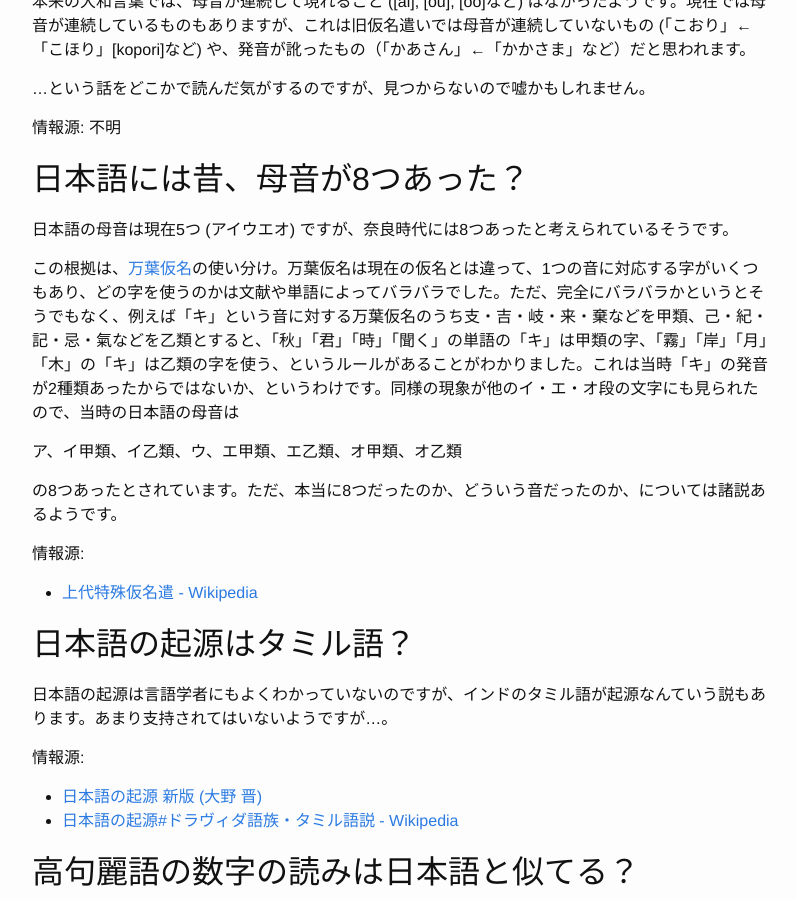
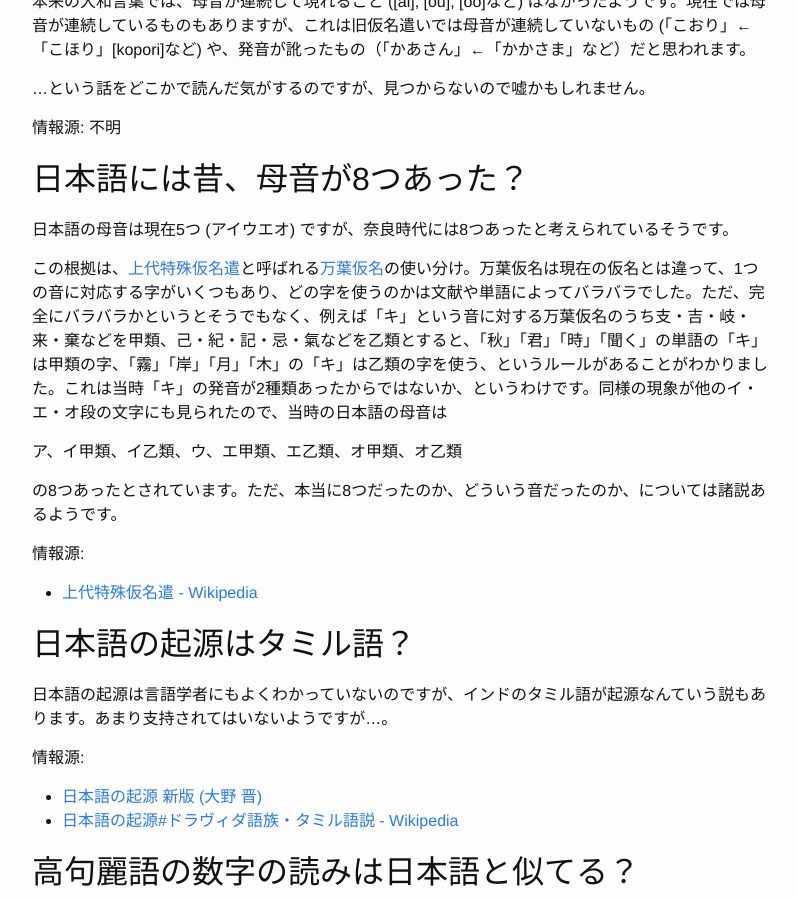
Before and after one commit to gimite/gimite.github.io, a Jekyll site: the page built from kanji-fun-facts.md, in a window 1280 px wide and 900 px high, scrolled down 4486 px. Shown: the whole window, without its empty margins (238-1035 px from the left). Built offline with Jekyll 4.4.1, drawn with Linux system fonts in a browser that asks for light colours; our own code applies the rules of GitHub Pages for plain Markdown files.

Commit message:
Update kanji-fun-facts.md

```diff
--- a/kanji-fun-facts.md
+++ b/kanji-fun-facts.md
@@ -146,7 +146,7 @@ a, ā, i, ī, u, ū, ṛ, ṝ, ḷ, ḹ, e, ai, o, au, (a)ṃ, (a)ḥ
 
 日本語の母音は現在5つ (アイウエオ) ですが、奈良時代には8つあったと考えられているそうです。
 
-この根拠は、[万葉仮名](https://ja.wikipedia.org/wiki/%E4%B8%87%E8%91%89%E4%BB%AE%E5%90%8D)の使い分け。万葉仮名は現在の仮名とは違って、1つの音に対応する字がいくつもあり、どの字を使うのかは文献や単語によってバラバラでした。ただ、完全にバラバラかというとそうでもなく、例えば「キ」という音に対する万葉仮名のうち支・吉・岐・来・棄などを甲類、己・紀・記・忌・氣などを乙類とすると、「秋」「君」「時」「聞く」の単語の「キ」は甲類の字、「霧」「岸」「月」「木」の「キ」は乙類の字を使う、というルールがあることがわかりました。これは当時「キ」の発音が2種類あったからではないか、というわけです。同様の現象が他のイ・エ・オ段の文字にも見られたので、当時の日本語の母音は
+この根拠は、[上代特殊仮名遣](https://ja.wikipedia.org/wiki/%E4%B8%8A%E4%BB%A3%E7%89%B9%E6%AE%8A%E4%BB%AE%E5%90%8D%E9%81%A3)と呼ばれる[万葉仮名](https://ja.wikipedia.org/wiki/%E4%B8%87%E8%91%89%E4%BB%AE%E5%90%8D)の使い分け。万葉仮名は現在の仮名とは違って、1つの音に対応する字がいくつもあり、どの字を使うのかは文献や単語によってバラバラでした。ただ、完全にバラバラかというとそうでもなく、例えば「キ」という音に対する万葉仮名のうち支・吉・岐・来・棄などを甲類、己・紀・記・忌・氣などを乙類とすると、「秋」「君」「時」「聞く」の単語の「キ」は甲類の字、「霧」「岸」「月」「木」の「キ」は乙類の字を使う、というルールがあることがわかりました。これは当時「キ」の発音が2種類あったからではないか、というわけです。同様の現象が他のイ・エ・オ段の文字にも見られたので、当時の日本語の母音は
 
 ア、イ甲類、イ乙類、ウ、エ甲類、エ乙類、オ甲類、オ乙類
 
```
